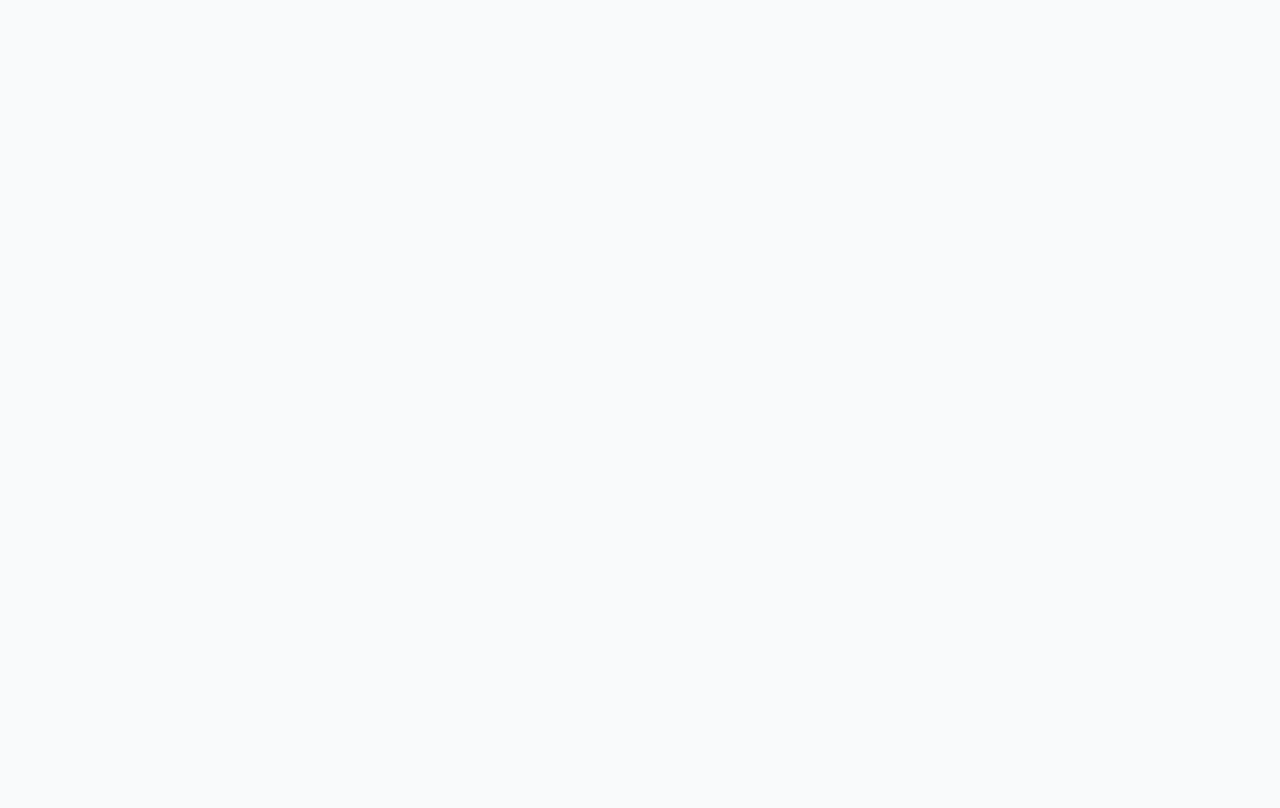
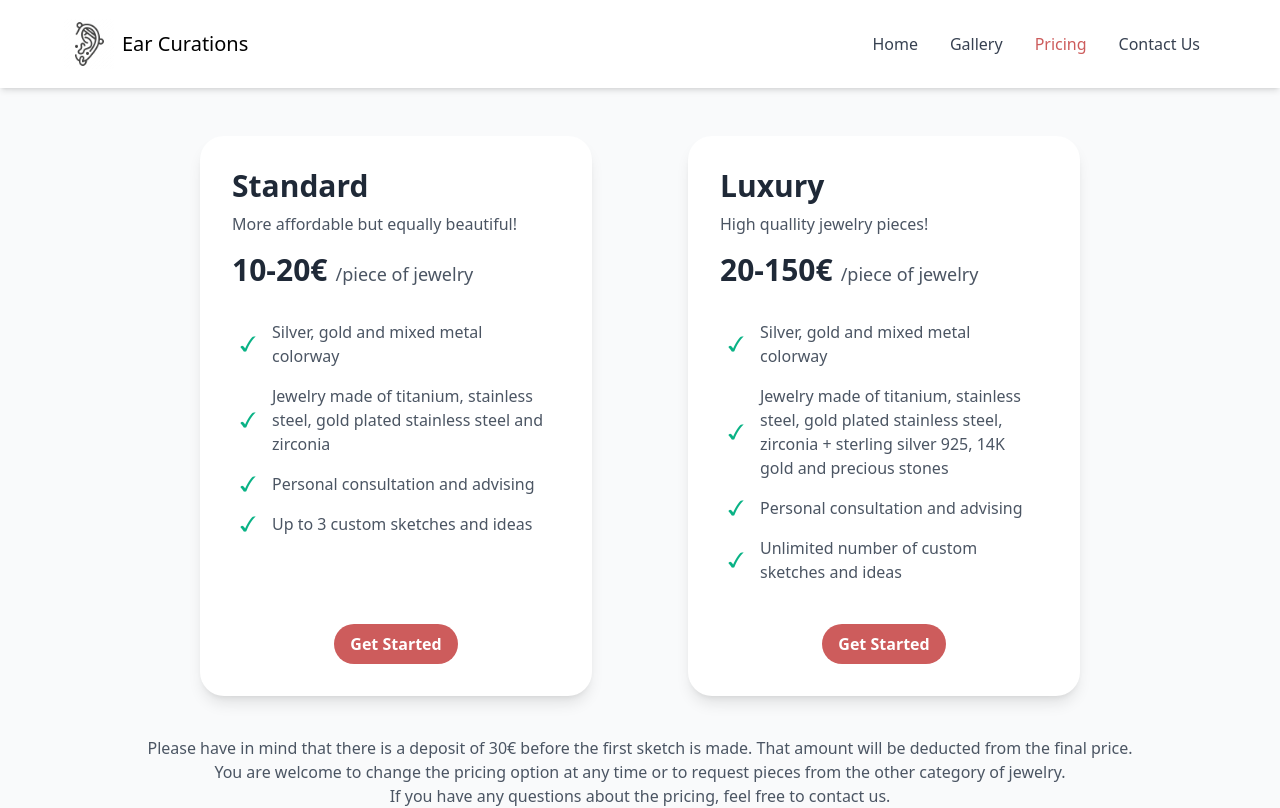
Before and after one commit to hedanikolic/webshop, a Nuxt app: page /Pricing in a window 1280 px wide. Before the commit this address had no page. Shown: the top 808 px of the page. Built offline with nearby package versions, Linux system fonts and the light colour scheme.

Commit message:
Finished Contact page and added Pricing page instead of About page

```diff
--- a/components/navbar.vue
+++ b/components/navbar.vue
@@ -21,8 +21,8 @@
         <nav>
           <ul class="md:flex items-center justify-between text-base text-gray-700 pt-4 md:pt-0">
             <li><NuxtLink to="/" class="md:p-4 py-3 px-0 block">Home</NuxtLink></li>
-            <li><NuxtLink to="/about" class="md:p-4 py-3 px-0 block">About Us</NuxtLink></li>
             <li><NuxtLink to="/gallery" class="md:p-4 py-3 px-0 block">Gallery</NuxtLink></li>
+            <li><NuxtLink to="/pricing" class="md:p-4 py-3 px-0 block">Pricing</NuxtLink></li>
             <li><NuxtLink to="/contact" class="md:p-4 py-3 px-0 block md:mb-0 mb-2">Contact Us</NuxtLink></li>
           </ul>
         </nav>
--- a/pages/Contact.vue
+++ b/pages/Contact.vue
@@ -3,39 +3,37 @@
         <Navbar />
 
         <div class="min-h-screen">
-          <!-- Container for the entire contact page -->
-          <div class="container mx-auto p-4 justify-center">
-            <!-- Grid layout that changes based on screen size -->
-            <div class="grid px-32 md:grid-cols-3 gap-8">
-              <!-- Left column content -->
-              <div class="bg-gray-100 md:col-span-2 p-8 rounded shadow">
+          <div class="container mx-auto p-8 justify-center">
+            <div class="grid px-32 md:grid-cols-5 gap-12">
+              <!-- Left column -->
+              <div class="bg-white md:col-span-3 p-8 rounded-lg shadow-lg">
                 <h2 class="font-semibold text-center text-2xl pt-4 pb-1">Ready for your curation?</h2>
                 <p class="text-sm text-center pb-8">Fill out the form and we'll contact you!</p>
-                <!-- Example form -->
+
                 <form action="#" method="POST">
-                  <div class="grid grid-cols-1 md:grid-cols-2 gap-4 px-16 py-2">
-                    <div class="mb-4">
+                  <div class="grid grid-cols-1 md:grid-cols-2 gap-4 px-8">
+                    <div class="mb-2">
                       <label for="firstName" class="block text-xs font-medium text-gray-700">FIRST NAME</label>
-                      <input type="text" id="firstName" name="firstName" class="mt-1 block w-full px-3 py-3 bg-white border shadow-sm border-gray-300 rounded-md focus:outline-none focus:ring-gray-900 focus:border-gray-900 sm:text-sm" placeholder="First name">
+                      <input type="text" id="firstName" name="firstName" class="mt-1 block w-full px-3 py-2 bg-white border shadow-sm border-gray-300 rounded-md focus:outline-none focus:ring-gray-900 focus:border-gray-900 sm:text-sm" placeholder="First name">
                     </div>
                     <div class="mb-4">
                       <label for="lastName" class="block text-xs font-medium text-gray-700">LAST NAME</label>
-                      <input type="text" id="lastName" name="lastName" class="mt-1 block w-full px-3 py-3 bg-white border shadow-sm border-gray-300 rounded-md focus:outline-none focus:ring-gray-900 focus:border-gray-900 sm:text-sm" placeholder="Last name">
+                      <input type="text" id="lastName" name="lastName" class="mt-1 block w-full px-3 py-2 bg-white border shadow-sm border-gray-300 rounded-md focus:outline-none focus:ring-gray-900 focus:border-gray-900 sm:text-sm" placeholder="Last name">
                     </div>
                   </div>
-                  <div class="mb-4 px-16 py-2">
+                  <div class="mb-4 px-8">
                     <label for="email" class="block text-xs font-medium text-gray-700">E-MAIL</label>
-                    <input type="email" id="email" name="email" class="mt-1 block w-full px-3 py-3 bg-white border shadow-sm border-gray-300 rounded-md focus:outline-none focus:ring-gray-900 focus:border-gray-900 sm:text-sm" placeholder="Your e-mail adress">
+                    <input type="email" id="email" name="email" class="mt-1 block w-full px-3 py-2 bg-white border shadow-sm border-gray-300 rounded-md focus:outline-none focus:ring-gray-900 focus:border-gray-900 sm:text-sm" placeholder="Your e-mail adress">
                   </div>
-                  <div class="mb-4 px-16 py-2">
+                  <div class="mb-4 px-8">
                     <label for="number" class="block text-xs font-medium text-gray-700">PHONE NUMBER</label>
-                    <input id="number" name="number" class="mt-1 block w-full px-3 py-3 bg-white border shadow-sm border-gray-300 rounded-md focus:outline-none focus:ring-gray-900 focus:border-gray-900 sm:text-sm" placeholder="Your phone number">
+                    <input id="number" name="number" class="mt-1 block w-full px-3 py-2 bg-white border shadow-sm border-gray-300 rounded-md focus:outline-none focus:ring-gray-900 focus:border-gray-900 sm:text-sm" placeholder="Your phone number">
                   </div>
-                  <div class="px-16 py-2">
-                    <div class="flex">
+                  <div class="grid md:grid-cols-3 flex justify-between px-8 py-2 gap-8">
+                    <div class="flex flex-col col-span-2 gap-4">
                       <p class="text-xs font-medium text-gray-700 mr-4">PREFERRED METHOD OF COMMUNICATION:</p>
-                      <div class="flex flex-col justify-center ml-10">
-                        <div class="flex items-center mb-2">
+                      <div class="flex flex-col justify-center mx-4">
+                        <div class="flex items-center mb-2 ">
                           <input type="radio" id="contactEmail" name="preferredContact" value="email" class="focus:ring-gray-500 h-4 w-4 text-gray-600 border-gray-300">
                           <label for="contactEmail" class="ml-3 text-sm font-medium text-gray-700">
                             E-mail
@@ -49,20 +47,39 @@
                         </div>
                       </div>
                     </div>
+                    <div class="flex flex-col gap-4 col-span-1">
+                      <p class="text-xs font-medium text-gray-700">PRICING OPTION:</p>
+                      <div class="flex flex-col justify-center mx-4">
+                        <div class="flex items-center mb-2">
+                          <input type="radio" id="standardPricing" name="pricingOption" value="standard" class="focus:ring-gray-500 h-4 w-4 text-gray-600 border-gray-300">
+                          <label for="standardPricing" class="ml-3 text-sm font-medium text-gray-700">
+                            Standard
+                          </label>
+                        </div>
+                        <div class="flex items-center">
+                          <input type="radio" id="luxuryPricing" name="pricingOption" value="luxury" class="focus:ring-gray-500 h-4 w-4 text-gray-600 border-gray-300">
+                          <label for="luxuryPricing" class="ml-3 text-sm font-medium text-gray-700">
+                            Luxury
+                          </label>
+                        </div>
+                      </div>
+                    </div>
                   </div>
-                  <div class="mb-4 px-8 pt-4">
+
+                  <div class="mt-8 mb-2">
                     <div class="flex justify-center">
-                      <button type="submit" class="text-white font-bold py-2 px-4 rounded shadow-md">Submit</button>
+                      <button type="submit" class="text-white font-semibold py-2 px-6 rounded-lg transition duration-300 ease-in-out transform hover:scale-105">Submit</button>
                     </div>
                   </div>
                 </form>
               </div>
-              <!-- Right column content -->
-              <div class="bg-gray-100 md:col-span-1 p-4 rounded shadow text-center">
+
+              <!-- Right column -->
+              <div class="bg-white md:col-span-2 p-4 rounded-lg shadow-lg text-center">
                 <h2 class="font-semibold text-xl mt-8 mb-16">Contact information</h2>
                 <div class="flex flex-col justify-center">
                   <p class="text-md px-4">Have any questions for us?</p>
-                  <p class="text-md px-4 pb-2">Send them our way through e-mail or give us a call during our working hours!</p>
+                  <p class="text-md px-4 pb-8">Send them our way through e-mail or give us a call during our working hours!</p>
                   <div class="flex flex-col justify-between p-4">
                     <div class="flex flex-row items-center p-4">
                       <img src="~/assets/mail.png" alt="Mail" style="height: 20px; width: 20px;" />
--- /dev/null
+++ b/pages/Pricing.vue
@@ -0,0 +1,98 @@
+<template>
+  <div class="min-h-screen flex flex-col pt-32">
+    <Navbar />
+    <div class="flex-grow">
+      <div class="container mx-auto p-2 justify-center h-screen">
+        <div class="grid md:px-48 grid-cols-2 md:gap-24">
+          <div class="flex flex-col h-full bg-white rounded-3xl overflow-hidden shadow-lg transition duration-200 ease-in-out transform hover:scale-105">
+            <div class="px-6 py-8 flex-grow">
+              <h2 class="text-3xl font-semibold text-gray-800 mb-2 pl-2">Standard</h2>
+              <p class="text-gray-600 mb-4 pl-2">More affordable but equally beautiful!</p>
+              <div class="text-3xl font-bold text-gray-800 mb-8 pl-2">10-20€<span
+                  class="text-lg font-normal text-gray-600 pl-2">/piece of jewelry</span></div>
+              <ul class="text-gray-600 px-4">
+                <li class="flex items-center mb-4 gap-4">
+                  <img src="~/assets/check.png" class="w-4 h-4">
+                  Silver, gold and mixed metal colorway
+                </li>
+                <li class="flex items-center mb-4 gap-4">
+                  <img src="~/assets/check.png" class="w-4 h-4">
+                  Jewelry made of titanium, stainless steel, gold plated stainless steel and zirconia
+                </li>
+                <li class="flex items-center mb-4 gap-4">
+                  <img src="~/assets/check.png" class="w-4 h-4">
+                  Personal consultation and advising
+                </li>
+                <li class="flex items-center gap-4">
+                  <img src="~/assets/check.png" class="w-4 h-4">
+                  Up to 3 custom sketches and ideas
+                </li>
+              </ul>
+            </div>
+            <div class="px-6 pb-8">
+              <a href="/Contact" class="flex justify-center">
+                <button
+                  class="text-white font-semibold py-2 px-4 rounded-full bg-blue-500 transition duration-200 ease-in-out transform hover:scale-105">
+                  Get Started
+                </button>
+              </a>
+            </div>
+          </div>
+
+          <div class="bg-white rounded-3xl overflow-hidden shadow-lg transition duration-200 ease-in-out transform hover:scale-105">
+            <div class="px-6 py-8">
+              <h2 class="text-3xl font-semibold text-gray-800 mb-2 pl-2">Luxury</h2>
+              <p class="text-gray-600 mb-4 pl-2">High quallity jewelry pieces!</p>
+              <div class="text-3xl font-bold text-gray-800 mb-8 pl-2">20-150€<span
+                  class="text-lg font-normal text-gray-600 pl-2">/piece of jewelry</span></div>
+              <ul class="text-gray-600 px-4">
+                <li class="flex items-center mb-4 gap-4">
+                  <img src="~/assets/check.png" class="w-4 h-4">
+                  Silver, gold and mixed metal colorway
+                </li>
+                <li class="flex items-center mb-4 gap-4">
+                  <img src="~/assets/check.png" class="w-4 h-4">
+                  Jewelry made of titanium, stainless steel, gold plated stainless steel, zirconia + sterling silver 925, 14K gold and precious stones
+                </li>
+                <li class="flex items-center mb-4 gap-4">
+                  <img src="~/assets/check.png" class="w-4 h-4">
+                  Personal consultation and advising
+                </li>
+                <li class="flex items-center gap-4">
+                  <img src="~/assets/check.png" class="w-4 h-4">
+                  Unlimited number of custom sketches and ideas
+                </li>
+              </ul>
+              <div class="flex justify-center">
+                <a href="/Contact">
+                  <button class="mt-10 text-white font-semibold py-2 px-4 rounded-full transition duration-200 ease-in-out transform hover:scale-105">
+                    Get Started
+                  </button>
+                </a>
+              </div>
+            </div>
+          </div>
+        </div>
+        <div class="flex flex-col justify-center mt-10">
+          <p class="text-center text-gray-600">Please have in mind that there is a deposit of 30€ before the first sketch is made. That amount will be deducted from the final price.</p>
+          <p class="text-center text-gray-600">You are welcome to change the pricing option at any time or to request pieces from the other category of jewelry.</p>
+          <p class="text-center text-gray-600">If you have any questions about the pricing, feel free to contact us.</p>
+        </div>
+      </div>
+    </div>
+    <Footer />
+  </div>
+</template>
+
+<script>
+
+</script>
+
+<style scoped>
+button{
+      background-color: indianred;
+    }
+    button:hover{
+      background-color: #bf4e4e;
+    }
+</style>
```
Also changed, not shown: pages/About.vue (deleted, +0 -16 lines), assets/check.png (added).
